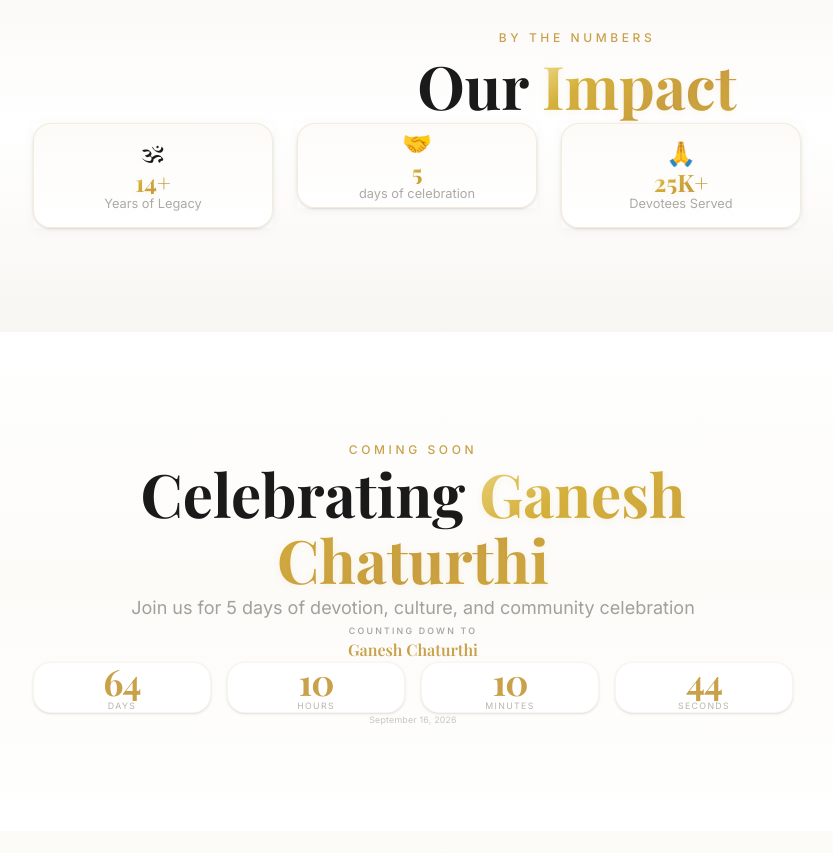
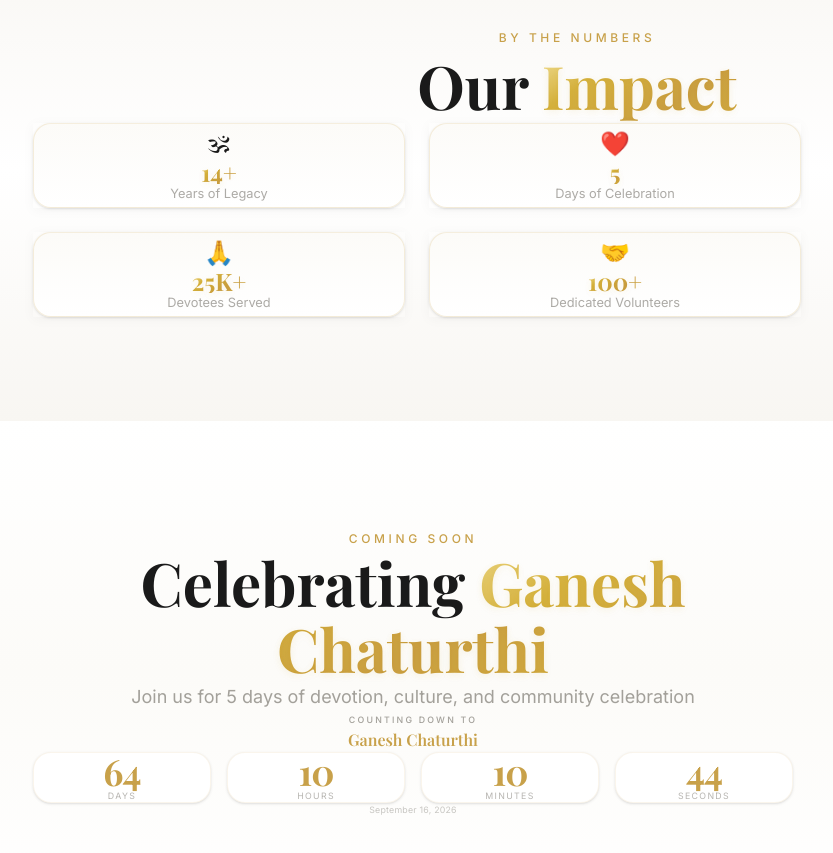
Before and after one commit to santhosh9863/ganesha-website, a Next.js app: page / in a window 1280 px wide. Shown: the part 880-1733 px from the top of the page, without its empty margins (63-896 px from the left). Built offline with nearby package versions, Linux system fonts and the light colour scheme; a web font is replaced by a local one.

Commit message:
Add 4th impact card (100+ Volunteers), 2x2 grid, fix icons/casing

```diff
--- a/src/components/LiveStats.tsx
+++ b/src/components/LiveStats.tsx
@@ -27,8 +27,8 @@ export default function LiveStats() {
         </motion.div>
 
         <div className="mt-10">
-          <div className="grid grid-cols-2 md:grid-cols-3 gap-6 md:max-w-3xl mx-auto">
-            {statCards.slice(0, 3).map((stat, i) => (
+          <div className="grid grid-cols-2 gap-6 md:max-w-3xl mx-auto">
+            {statCards.map((stat, i) => (
               <motion.div
                 key={stat.label}
                 initial={{ opacity: 0, y: 20 }}
--- a/src/data/content.ts
+++ b/src/data/content.ts
@@ -45,11 +45,11 @@ export const statCards = [
   },
   {
     value: "5",
-    label: "days of celebration",
-    icon: "🤝",
-    backTitle: "5 days of devotion",
+    label: "Days of Celebration",
+    icon: "❤️",
+    backTitle: "5 Days of Devotion",
     backDescription:
-      "uniting thousands through faith,culture and tradition every year.",
+      "Uniting thousands through faith, culture and tradition every year.",
   },
   {
     value: "25K+",
@@ -61,11 +61,11 @@ export const statCards = [
   },
   {
     value: "100+",
-    label: "Community Events",
-    icon: "🎭",
-    backTitle: "100+ Community Events",
+    label: "Dedicated Volunteers",
+    icon: "🤝",
+    backTitle: "100+ Dedicated Volunteers",
     backDescription:
-      "From cultural performances to spiritual discourses, our events bring the community together.",
+      "More than 100 volunteers have selflessly contributed over the years to make every Ganeshotsava a grand success.",
   },
 ];
 
```
